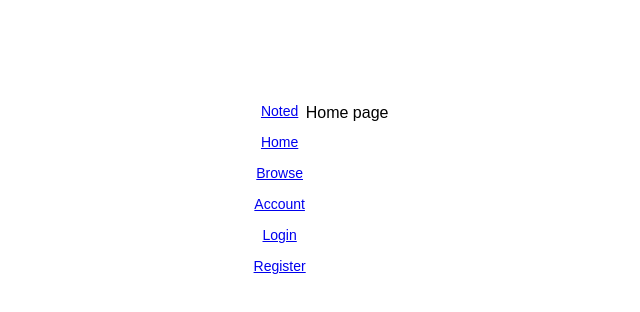
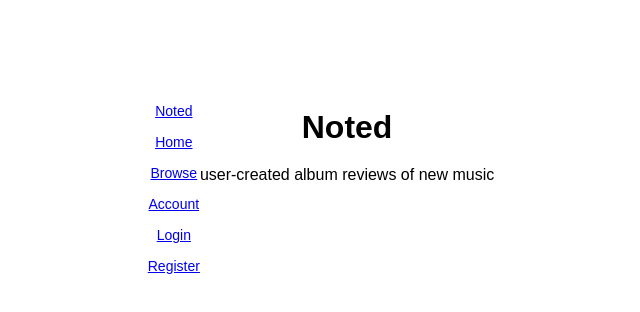
Before and after one commit to Nigel-Wrightington/frontend-noted, a React (Vite) app: page / in a window 1280 px wide. Shown: the top 312 px of the page, without its empty margins (319-959 px from the left). Built offline with nearby package versions, Linux system fonts and the light colour scheme; no server answers.

Commit message:
fixed app.jsx to make homepage direct to main page visited

```diff
--- a/src/App.jsx
+++ b/src/App.jsx
@@ -1,4 +1,5 @@
 import { Route, Routes } from "react-router";
+import Home from "./auth/pages/HomePage";
 import Layout from "./layout/Layout";
 import Login from "./auth/Login";
 import Register from "./auth/Register";
@@ -10,7 +11,7 @@ export default function App() {
   return (
     <Routes>
       <Route element={<Layout />}>
-        <Route index element={<p>Home page</p>} />
+        <Route path="/" element={<Home />}/>
         <Route path="/register" element={<Register />} />
         {/* Required for Navbar slice */}
 
--- /dev/null
+++ b/src/auth/pages/HomePage.jsx
@@ -0,0 +1,10 @@
+
+
+export default function Home() {
+    return (
+    <>
+    <h1>Noted</h1>
+    <p>user-created album reviews of new music</p>
+</>
+    )
+}
```
